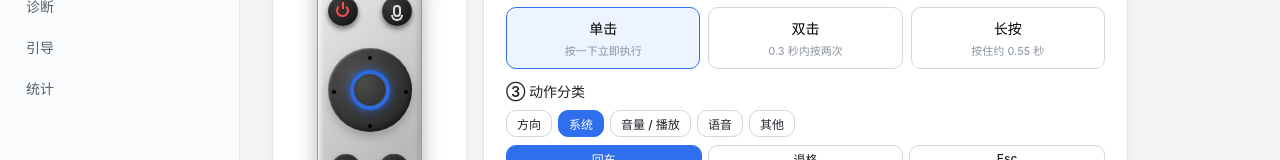
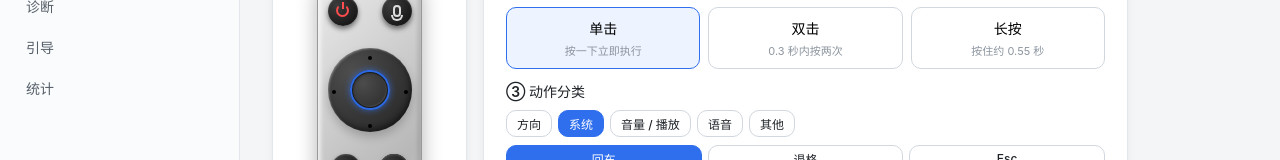
Before and after one commit to poluce/windows-remote-mic, a React (Vite) app: page / in a window 1280 px wide. Both pictures are taken after a click on the button "按键映射". Shown: the part 236-396 px from the top of the page. Built offline with nearby package versions, Linux system fonts and the light colour scheme.

Commit message:
style(mapping): unify selection ring line width to 2px

```diff
--- a/src/components/Xiaomi2ProRemote.css
+++ b/src/components/Xiaomi2ProRemote.css
@@ -169,8 +169,8 @@
   position: absolute;
   inset: 0;
   border-radius: 50%;
-  border: 4px solid rgba(47, 111, 237, 0.95);
-  box-shadow: 0 0 8px rgba(47, 111, 237, 0.8);
+  border: 2px solid rgba(47, 111, 237, 0.95);
+  box-shadow: 0 0 6px rgba(47, 111, 237, 0.7);
 }
 
 .x2pro-remote .bottom-grid {
```
